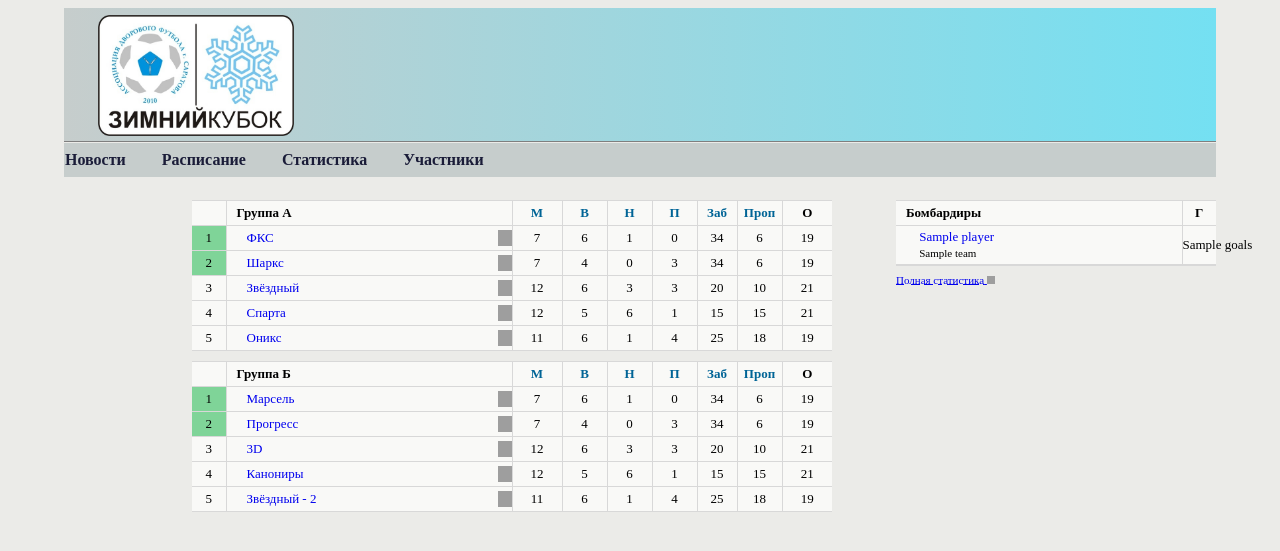
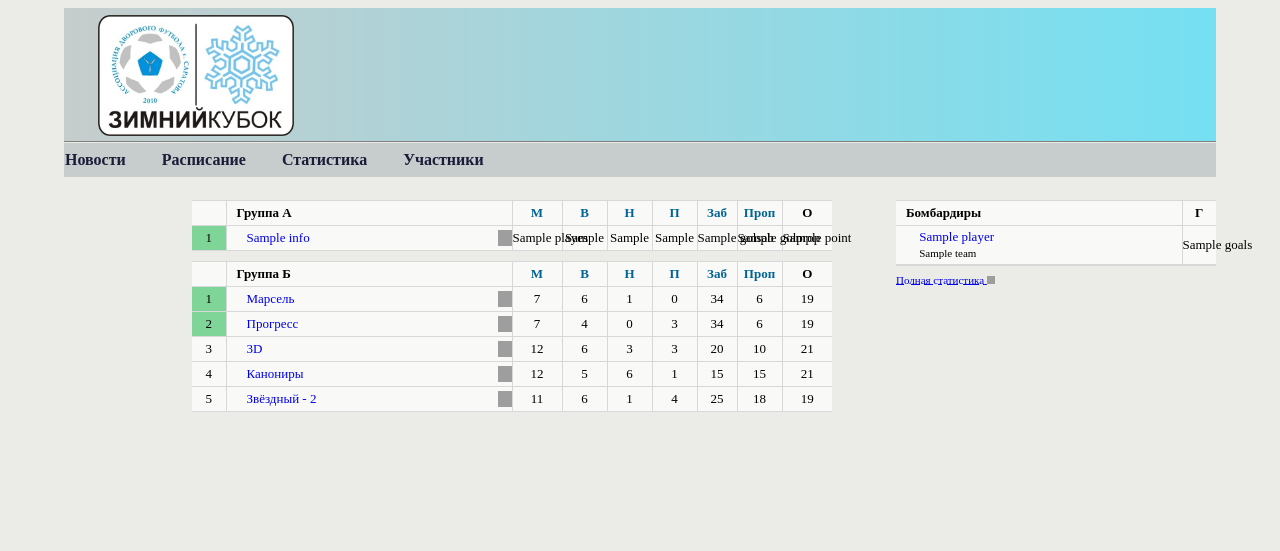
Before and after one commit to Imperat/adfs, a Django app: template templates/statistic.html in a window 1280 px wide. Shown: the top 551 px of the page. Run offline with Django 3.2, Linux system fonts and the light colour scheme; the template is opened without the code that fills it: most values are stand-ins (such as "Sample title", 1, 10 or a date in 2020); parts of the project's set-up code (start-up, migrations or seed data) failed here and were passed over; some libraries are stand-ins or nearby versions; grey boxes are pictures that could not be loaded.

Commit message:
Update statistic.html

```diff
--- a/templates/statistic.html
+++ b/templates/statistic.html
@@ -1,6 +1,9 @@
 {%extends "base.html" %}
 
 {% block content %}
+
+
+
 <div class="stat mB6">
 <table class="stat-table table sortable-table" cellpadding="0" cellspacing="0">
 <colgroup>
@@ -28,61 +31,19 @@
 </tr>
 </thead>
 <tbody>
+{% for i,j in info %}
 <tr>
 <td class="color1 bordR">1</td>
-<td class="name-td alLeft bordR"><div class="hide-field"><i class="fader"></i><i class="flag-s flag-1285" title="Россия" alt="Россия"></i><a class="name" href="http://www.sports.ru/zenit/" title="Зенит">ФКС</a></div></td>
-<td>7</td>
-<td>6</td>
-<td>1</td>
-<td>0</td>
-<td>34</td>
-<td>6</td>
-<td>19</td>
+<td class="name-td alLeft bordR"><div class="hide-field"><i class="fader"></i><i class="flag-s flag-1285" title="Россия" alt="Россия"></i><a class="name" href="http://www.sports.ru/zenit/" title="Зенит">{{ i }}</a></div></td>
+<td>{{j.playes}}</td>
+<td>{{j.v}}</td>
+<td>{{j.n}}</td>
+<td>{{j.p}}</td>
+<td>{{j.golsab}}</td>
+<td>{{j.golprop}}</td>
+<td>{{j.point}}</td>
 </tr>
-<tr>
-<td class="color1 bordR">2</td>
-<td class="name-td alLeft bordR"><div class="hide-field"><i class="fader"></i><i class="flag-s flag-1285" title="Россия" alt="Россия"></i><a class="name" href="http://www.sports.ru/cska/" title="ЦСКА">Шаркс</a></div></td>
-<td>7</td>
-<td>4</td>
-<td>0</td>
-<td>3</td>
-<td>34</td>
-<td>6</td>
-<td>19</td>
-</tr>
-<tr>
-<td class="bordR">3</td>
-<td class="name-td alLeft bordR"><div class="hide-field"><i class="fader"></i><i class="flag-s flag-1285" title="Россия" alt="Россия"></i><a class="name" href="http://www.sports.ru/krasnodar/" title="Краснодар">Звёздный</a></div></td>
-<td>12</td>
-<td>6</td>
-<td>3</td>
-<td>3</td>
-<td>20</td>
-<td>10</td>
-<td>21</td>
-</tr>
-<tr>
-<td class="bordR">4</td>
-<td class="name-td alLeft bordR"><div class="hide-field"><i class="fader"></i><i class="flag-s flag-1285" title="Россия" alt="Россия"></i><a class="name" href="http://www.sports.ru/kuban/" title="Кубань">Спарта</a></div></td>
-<td>12</td>
-<td>5</td>
-<td>6</td>
-<td>1</td>
-<td>15</td>
-<td>15</td>
-<td>21</td>
-</tr>
-<tr>
-<td class="bordR">5</td>
-<td class="name-td alLeft bordR"><div class="hide-field"><i class="fader"></i><i class="flag-s flag-1285" title="Россия" alt="Россия"></i><a class="name" href="http://www.sports.ru/dynamo/" title="Динамо">Оникс</a></div></td>
-<td>11</td>
-<td>6</td>
-<td>1</td>
-<td>4</td>
-<td>25</td>
-<td>18</td>
-<td>19</td>
-</tr>
+{% endfor %}
 </tbody>
 </table>
 </div>
```
